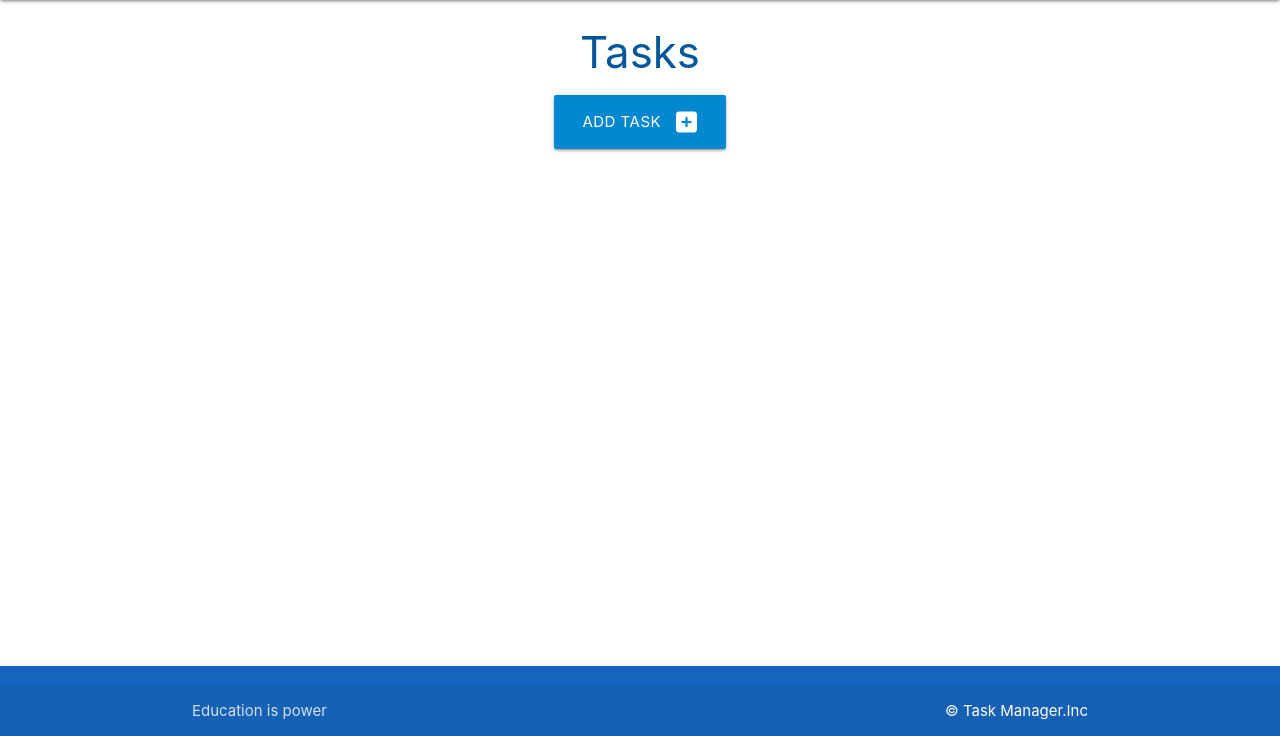
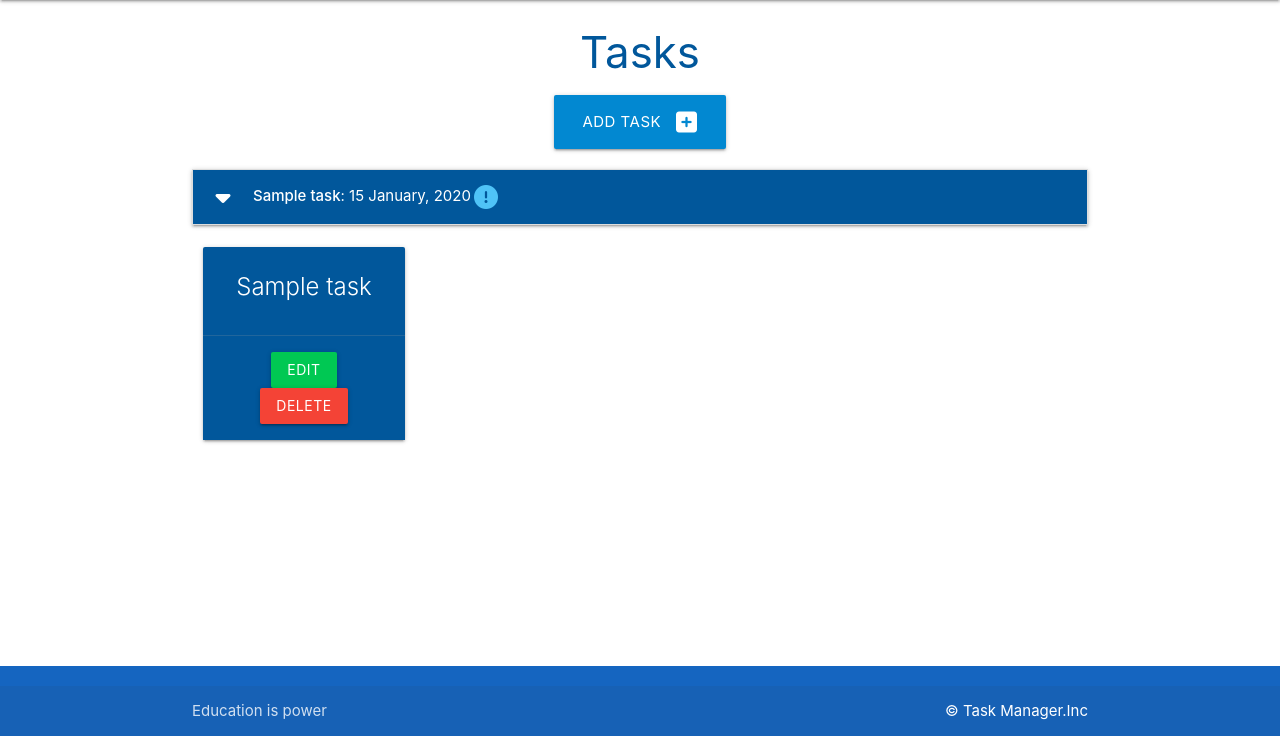
Before and after one commit to MBilalQureshi/taskmanager-app-flask-postgres, a Flask app: page / in a window 1280 px wide. Shown: the part 64-800 px from the top of the page. Run offline with Flask 3, Linux system fonts and the light colour scheme; tables that the repository leaves empty hold one stand-in row (values such as "Sample post").

Commit message:
Show created tasks on home page

```diff
--- a/taskmanager/routes.py
+++ b/taskmanager/routes.py
@@ -7,7 +7,8 @@ from taskmanager.models import Category, Task
 
 @app.route("/")
 def home():
-    return render_template("tasks.html")
+    tasks = list(Task.query.order_by(Task.id).all())
+    return render_template("tasks.html", tasks=tasks)
 
 
 @app.route("/categories")
@@ -64,3 +65,7 @@ def add_task():
         db.session.commit()
         return redirect(url_for("home"))
     return render_template("add_task.html", categories=categories)
+
+
+# @app.route("/task")
+# def task():
--- a/taskmanager/static/js/script.js
+++ b/taskmanager/static/js/script.js
@@ -19,4 +19,8 @@ document.addEventListener('DOMContentLoaded', function () {
   // select initialization
   let select = document.querySelectorAll('select');
   M.FormSelect.init(select);
+
+  // collapsible initialization
+  let collapsable = document.querySelectorAll('.collapsible');
+  M.Collapsible.init(collapsable);
 });
--- a/taskmanager/templates/tasks.html
+++ b/taskmanager/templates/tasks.html
@@ -11,4 +11,52 @@
     </div>
 </div>
 
+<ul class="collapsible">
+    {% for task in tasks|sort(attribute="due_date") %}
+    <li>
+      <div class="collapsible-header white-text light-blue darken-4">
+        <i class="fas fa-caret-down"></i>
+        <strong>{{ task.task_name }}</strong> : {{ task.due_date.strftime("%d %B, %Y") }}
+        {% if task.is_urgent == True %}
+                <i class="fas fa-exclamation-circle light-blue-text text-lighten-2"></i>
+        {% endif %}
+      </div>
+      <div class="collapsible-body">
+        <strong>{{ task.category }}</strong>
+        <p>{{ task.task_description }}</p>
+      </div>
+    </li>
+    {% endfor %}
+</ul>
+
+<div class="row">
+    {% for task in tasks %}
+    <div class="col s12 m6 l3" >
+      <div class="card light-blue darken-4 center-align">
+        <div class="card-content white-text">
+          <span class="card-title">{{ task.task_name }}</span>
+        </div>
+        <div class="card-action">
+          <!-- task_id below is what we are sending to the routes with proper values -->
+          <a href="#" class="btn green accent-4">Edit</a>
+          <!-- Modal Trigger -->
+          <a href="#modal-{{ task.id }}" class="btn red modal-trigger">Delete</a>
+        </div>
+
+        <!-- Modal Structure -->
+        <div id="modal-{{ task.id }}" class="modal">
+          <div class="modal-content">
+            <h4>Are you sure you want to delete this task?</h4>
+            <p>This action cannot be undone</p>
+          </div>
+          <div class="modal-footer">
+            <a href="#" class="btn red">Delete</a>
+            <a class="btn green accent-4 modal-close">Cancel</a>
+          </div>
+        </div>
+      </div>
+    </div>
+    {% endfor %}
+</div>
+
 {% endblock %}
```
